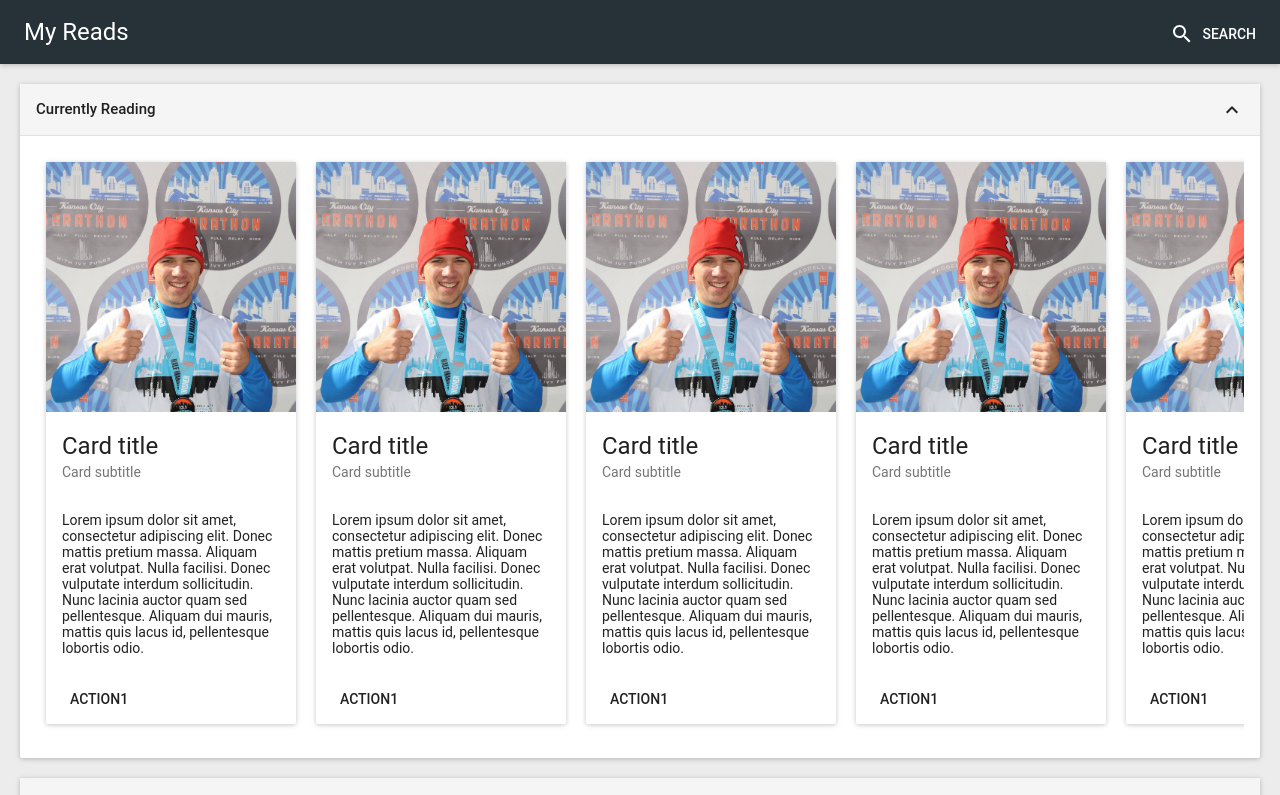
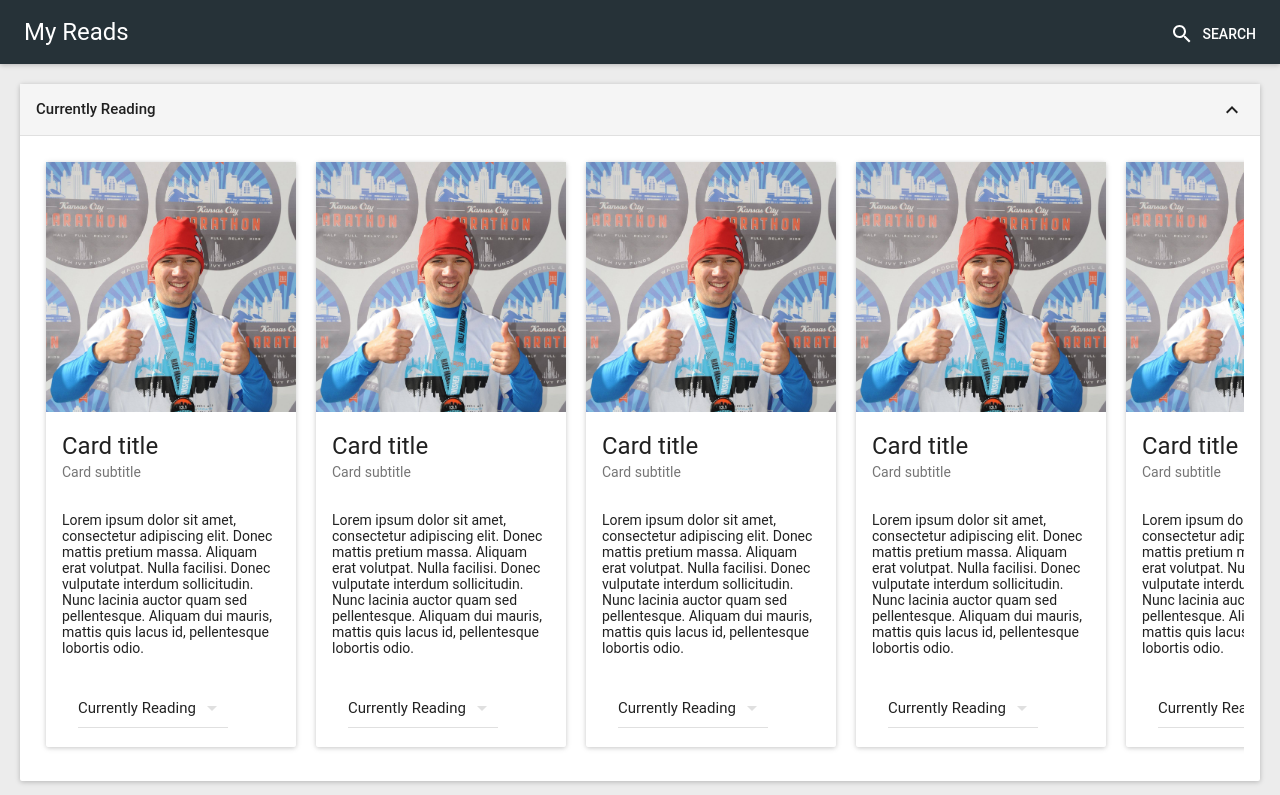
Before and after one commit to drewsmith/my-reads, a React (Create React App) app: page / in a window 1280 px wide. Shown: the top 795 px of the page. Built offline with nearby package versions, Linux system fonts and the light colour scheme.

Commit message:
made Book composable

```diff
--- /dev/null
+++ b/src/components/Book.js
@@ -0,0 +1,66 @@
+import React, { Component } from 'react'
+import PropTypes from 'prop-types'
+import { Card, CardText, CardHeader, CardMedia, CardTitle, CardActions } from 'material-ui/Card'
+import DropDownMenu from 'material-ui/DropDownMenu'
+import MenuItem from 'material-ui/MenuItem'
+
+const styles = {
+  bookCard: {
+    margin: '10px',
+    minWidth: '250px'
+  },
+  cardMedia: {
+    maxHeight: '250px',
+    overflowY: 'hidden'
+  }
+}
+
+class Book extends Component {
+  static PropTypes = {
+    bookData: PropTypes.object.isRequired,
+    categories: PropTypes.array.isRequired
+  }
+
+  state = {
+    dropDownValue: 1
+  }
+
+  handleChange = (event, index, value) => this.setState({dropDownValue: value})
+
+  render() {
+    let { bookData, categories } = this.props
+    let { dropDownValue, handleChange } = this.state
+
+    return (
+      <Card key={bookData.image} style={styles.bookCard}>
+        <CardMedia style={styles.cardMedia}>
+          <img src="images/drew_marathon.jpg" alt="" />
+        </CardMedia>
+        <CardTitle title="Card title" subtitle="Card subtitle" />
+        <CardText>
+          Lorem ipsum dolor sit amet, consectetur adipiscing elit.
+          Donec mattis pretium massa. Aliquam erat volutpat. Nulla facilisi.
+          Donec vulputate interdum sollicitudin. Nunc lacinia auctor quam sed pellentesque.
+          Aliquam dui mauris, mattis quis lacus id, pellentesque lobortis odio.
+        </CardText>
+        <CardActions>
+          <DropDownMenu
+            value={dropDownValue}
+            onChange={this.handleChange}
+          >
+            {categories.map((category, index) => (
+              <MenuItem
+                key={index}
+                value={(index + 1)}
+                primaryText={category}
+              />
+            ))}
+          </DropDownMenu>
+        </CardActions>
+      </Card>
+    )
+  }
+
+}
+
+export default Book
--- a/src/components/Bookshelf.js
+++ b/src/components/Bookshelf.js
@@ -42,7 +42,13 @@ const tilesData = [
     title: 'Water plant',
     author: 'BkrmadtyaKarki',
   },
-];
+]
+
+const categories = [
+  "Currently Reading",
+  "Waiting To Read",
+  "Read"
+]
 
 class Bookshelf extends Component {
   render() {
@@ -51,14 +57,17 @@ class Bookshelf extends Component {
         <Shelf
           title="Currently Reading"
           data={tilesData}
+          categories={categories}
         />
         <Shelf
           title="Waiting to Read"
           data={tilesData}
+          categories={categories}
         />
         <Shelf
           title="Read"
           data={tilesData}
+          categories={categories}
         />
       </div>
     );
--- a/src/components/Shelf.js
+++ b/src/components/Shelf.js
@@ -2,20 +2,13 @@ import React, { Component } from 'react'
 import PropTypes from 'prop-types'
 import { white, grey100, grey300 } from 'material-ui/styles/colors'
 import { Card, CardText, CardHeader, CardMedia, CardTitle, CardActions } from 'material-ui/Card'
-import FlatButton from 'material-ui/FlatButton'
+
+import Book from './Book'
 
 const styles = {
   card: {
     background: white,
     margin: '20px'
-  },
-  cardMedia: {
-    maxHeight: '250px',
-    overflowY: 'hidden'
-  },
-  bookCard: {
-    margin: '10px',
-    minWidth: '250px'
   },
   cardHeader: {
     background: grey100,
@@ -37,10 +30,12 @@ const styles = {
 class Shelf extends Component {
   static propTypes = {
     title: PropTypes.string.isRequired,
-    data: PropTypes.array.isRequired
+    data: PropTypes.array.isRequired,
+    categories: PropTypes.array.isRequired
   }
+
   render() {
-    let { title, data } = this.props
+    let { title, data, categories } = this.props
     return (
       <Card style={styles.card} initiallyExpanded={true}>
         <CardHeader
@@ -53,21 +48,11 @@ class Shelf extends Component {
           <div style={styles.flexWrapper}>
             <div style={styles.horizontalFlex}>
               {data.map((tile) => (
-              <Card key={tile.image} style={styles.bookCard}>
-                <CardMedia style={styles.cardMedia}>
-                  <img src="images/drew_marathon.jpg" alt="" />
-                </CardMedia>
-                <CardTitle title="Card title" subtitle="Card subtitle" />
-                <CardText>
-                  Lorem ipsum dolor sit amet, consectetur adipiscing elit.
-                  Donec mattis pretium massa. Aliquam erat volutpat. Nulla facilisi.
-                  Donec vulputate interdum sollicitudin. Nunc lacinia auctor quam sed pellentesque.
-                  Aliquam dui mauris, mattis quis lacus id, pellentesque lobortis odio.
-                </CardText>
-                <CardActions>
-                  <FlatButton label="Action1" />
-                </CardActions>
-              </Card>
+                <Book
+                  key={tile.img}
+                  bookData={tile}
+                  categories={categories}
+                />
               ))}
             </div>
           </div>
```
